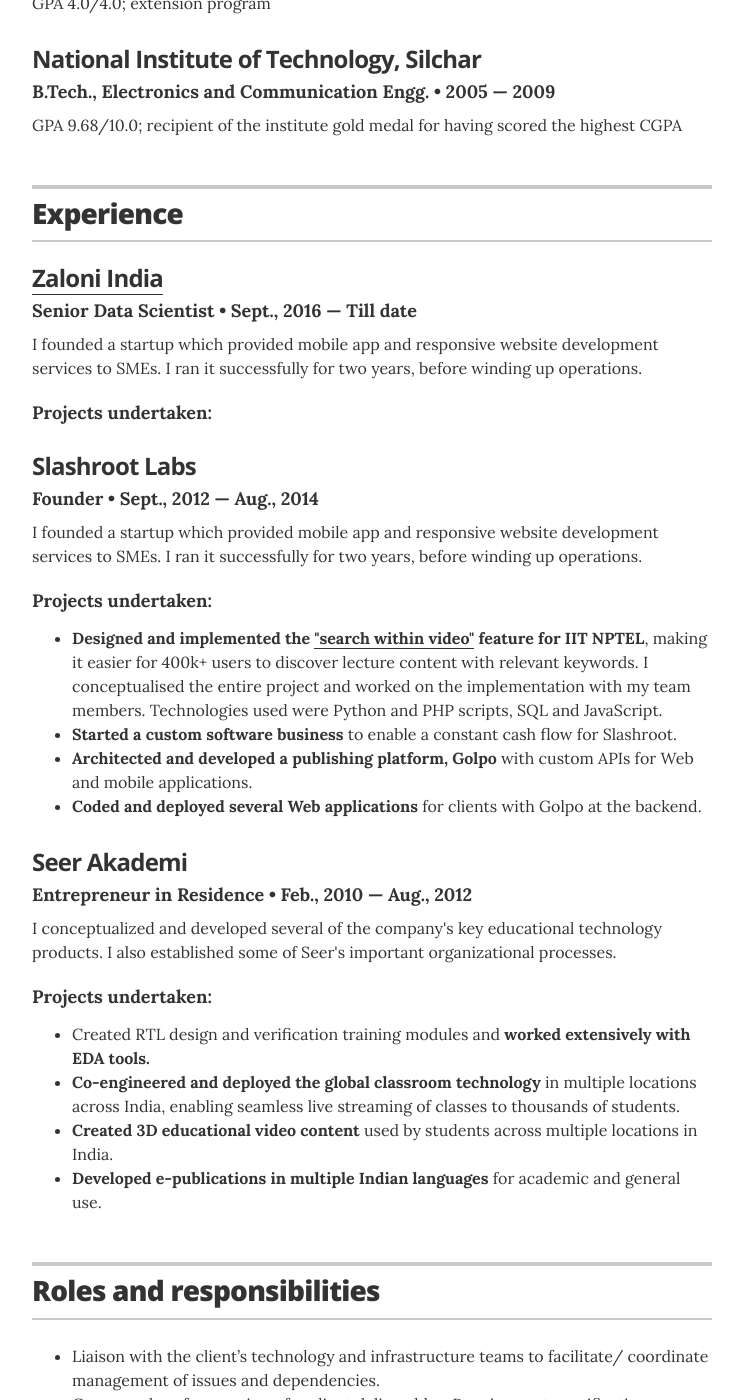
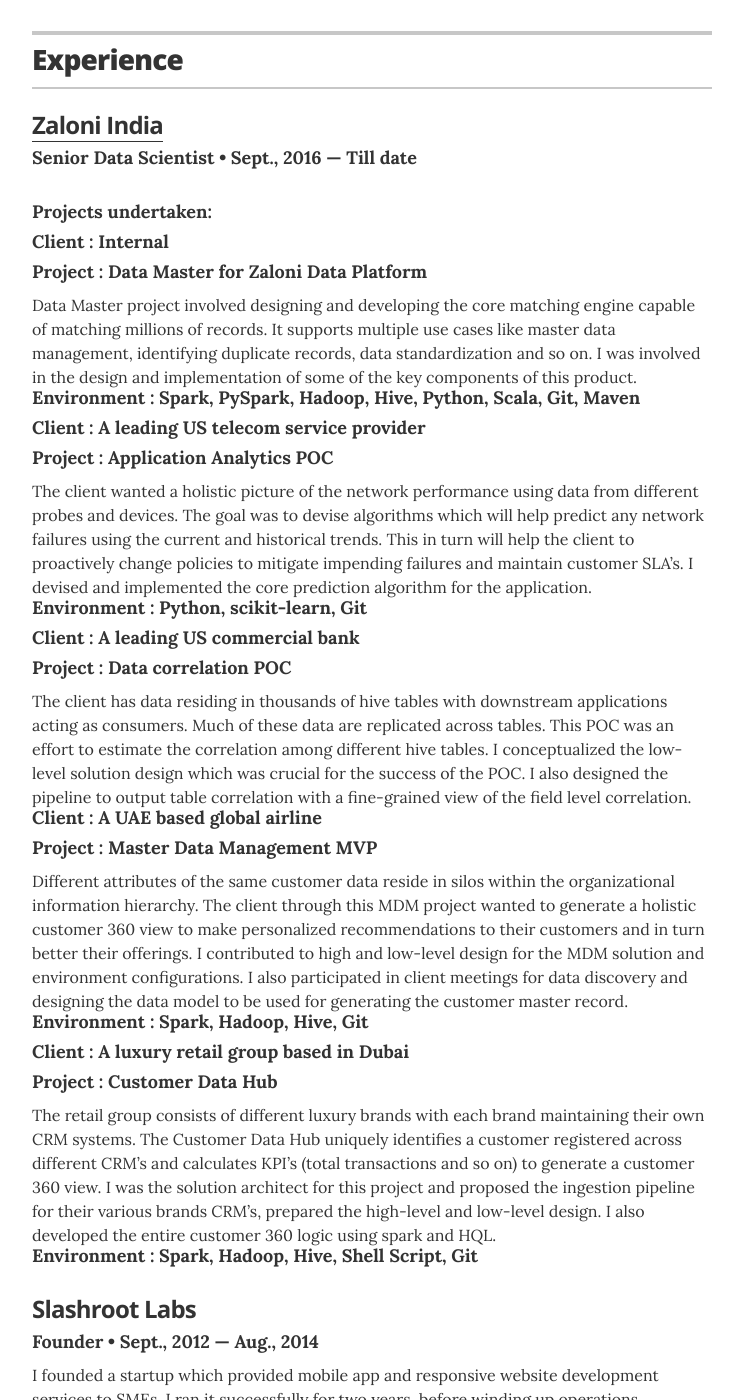
Before and after one commit to CapedCrusader/resume, a Jekyll site: the page built from index.html, in a window 1280 px wide and 1400 px high, scrolled down 1022 px. Shown: the whole window, without its empty margins (268-1011 px from the left). Built offline with Jekyll 4.4.1, drawn with Linux system fonts in a browser that asks for light colours; some of the changed text lies outside the part shown.

Commit message:
Updated with latest work experience

```diff
--- a/_layouts/resume.html
+++ b/_layouts/resume.html
@@ -122,19 +122,32 @@
         <div class="resume-item" itemscope itemprop="worksFor" itemtype="http://schema.org/Organization">
           <h3 class="resume-item-title" itemprop="name"><a href="https://www.zaloni.com/">Zaloni India</a></h3>
           <h4 class="resume-item-details" itemprop="description">Senior Data Scientist &bull; Sept., 2016 &mdash; Till date</h4>
-          <p class="resume-item-copy">I founded a startup which provided mobile app and responsive website development services to SMEs. I ran it successfully for two years, before winding up operations.</p>
-          <br>
+          <p class="resume-item-copy"><br>
           <h5 class="resume-item-details" itemprop="description">Projects undertaken:</h5>
+          <h5 class="resume-item-details" itemprop="description">Client : Internal</h5>
+	  <h5 class="resume-item-details" itemprop="description">Project : Data Master for Zaloni Data Platform</h5>
+	  <p class="resume-item-copy">Data Master project involved designing and developing the core matching engine capable of matching millions of records. It supports multiple use cases like master data management, identifying duplicate records, data standardization and so on. I was involved in the design and implementation of some of the key components of this product.<br>
+          <h6 class="resume-item-details" itemprop="description">Environment : Spark, PySpark, Hadoop, Hive, Python, Scala, Git, Maven</h6>
 
-	<!--
-	<ul class="resume-item-list">
-            <li><b>Designed and implemented the <a href="http://nptel.ac.in/course.php">"search within video"</a> feature for IIT NPTEL</b>, making it easier for 400k+ users to discover lecture content with relevant keywords.  I conceptualised the entire project and worked on the implementation with my team members. Technologies used were Python and PHP scripts, SQL and JavaScript. </li>
-            <li><b>Started a custom software business</b> to enable a constant cash flow for Slashroot.</li>
-            <li><b>Architected and developed a publishing platform, Golpo</b> with custom APIs for Web and mobile applications. This <a href="http://slashroot.herokuapp.com/posts/new">webapp</a> showcases one of the use cases of Slashroot Labs' content publishing platform Golpo. The front end was developed using HTML5, CSS3, JavaScript and Ajax. The back end of the webapp was built using Ruby on Rails. </li>
-            <li><b>Coded and deployed several Web applications</b> for clients with Golpo at the backend. This is a prototype <a href="http://saasdemo.herokuapp.com/">webapp</a> for online procurement of software licenses built using Golpo and spree.</li>
-          </ul>
-	-->
-          <!-- <p class="resume-item-copy">If you're going to copy paste markup, or edit it, just be sure to keep the appropriate classnames on your new elements for styling purposes.</p> -->
+	  <h5 class="resume-item-details" itemprop="description">Client : A leading US telecom service provider</h5>
+	  <h5 class="resume-item-details" itemprop="description">Project : Application Analytics POC</h5>
+	  <p class="resume-item-copy">The client wanted a holistic picture of the network performance using data from different probes and devices. The goal was to devise algorithms which will help predict any network failures using the current and historical trends. This in turn will help the client to proactively change policies to mitigate impending failures and maintain customer SLA’s. I devised and implemented the core prediction algorithm for the application.<br>
+	  <h6 class="resume-item-details" itemprop="description">Environment : Python, scikit-learn, Git</h6>
+
+	  <h5 class="resume-item-details" itemprop="description">Client : A leading US commercial bank</h5>
+	  <h5 class="resume-item-details" itemprop="description">Project : Data correlation POC</h5>
+	  <p class="resume-item-copy">The client has data residing in thousands of hive tables with downstream applications acting as consumers. Much of these data are replicated across tables. This POC was an effort to estimate the correlation among different hive tables. I conceptualized the low-level solution design which was crucial for the success of the POC. I also designed the pipeline to output table correlation with a fine-grained view of the field level correlation.<br>
+
+	  <h5 class="resume-item-details" itemprop="description">Client : A UAE based global airline</h5>
+	  <h5 class="resume-item-details" itemprop="description">Project : Master Data Management MVP</h5>
+	  <p class="resume-item-copy">Different attributes of the same customer data reside in silos within the organizational information hierarchy. The client through this MDM project wanted to generate a holistic customer 360 view to make personalized recommendations to their customers and in turn better their offerings. I contributed to high and low-level design for the MDM solution and environment configurations. I also participated in client meetings for data discovery and designing the data model to be used for generating the customer master record.<br>
+	  <h6 class="resume-item-details" itemprop="description">Environment : Spark, Hadoop, Hive, Git</h6>
+
+	  <h5 class="resume-item-details" itemprop="description">Client : A luxury retail group based in Dubai</h5>
+	  <h5 class="resume-item-details" itemprop="description">Project : Customer Data Hub</h5>
+	  <p class="resume-item-copy">The retail group consists of different luxury brands with each brand maintaining their own CRM systems. The Customer Data Hub uniquely identifies a customer registered across different CRM’s and calculates KPI’s (total transactions and so on) to generate a customer 360 view. I was the solution architect for this project and proposed the ingestion pipeline for their various brands CRM’s, prepared the high-level and low-level design. I also developed the entire customer 360 logic using spark and HQL.<br>
+	  <h6 class="resume-item-details" itemprop="description">Environment : Spark, Hadoop, Hive, Shell Script, Git</h6>
+	<!-- <p class="resume-item-copy">If you're going to copy paste markup, or edit it, just be sure to keep the appropriate classnames on your new elements for styling purposes.</p> -->
 
         </div><!-- end of resume-item -->
 
@@ -329,8 +342,8 @@
 
         <div class="resume-item">
 
-          <b>Languages:</b> Python, Scala, SQL<br>
-          <b>Machine Learning Libraries :</b> scikit-learn<br>
+          <b>Programming Languages:</b> Python, Scala, HQL, Shell Scripting, C<br>
+          <b>Machine Learning Libraries/ Concepts :</b> Scikit-learn, Deep Learning<br>
           <b>Big Data Technologies:</b> Hadoop, Hive, Spark<br>
         <!--
         <p>Prior experience:</p>
```
Also changed, not shown: other parts of _layouts/resume.html (+3 -3 lines).
